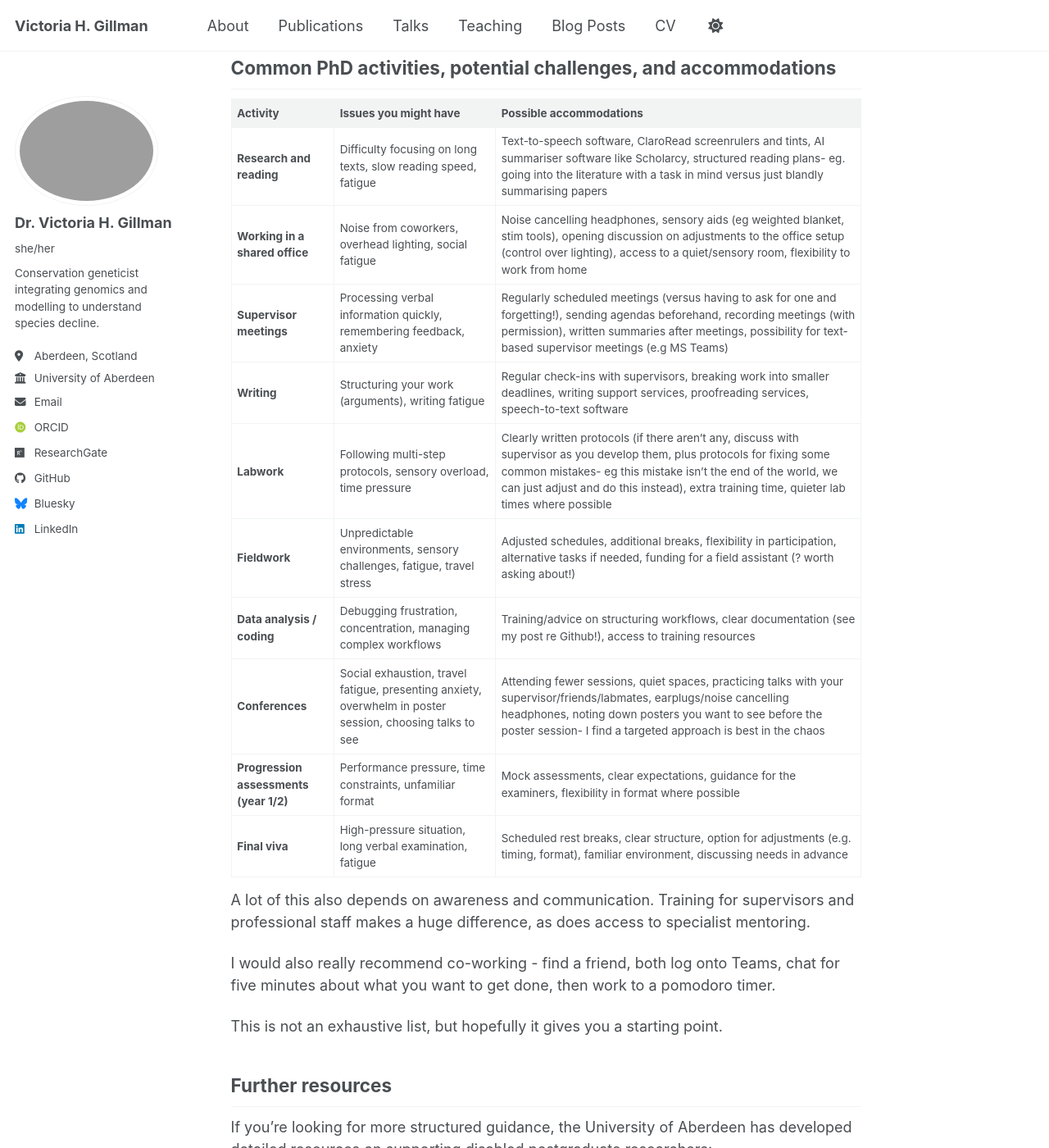
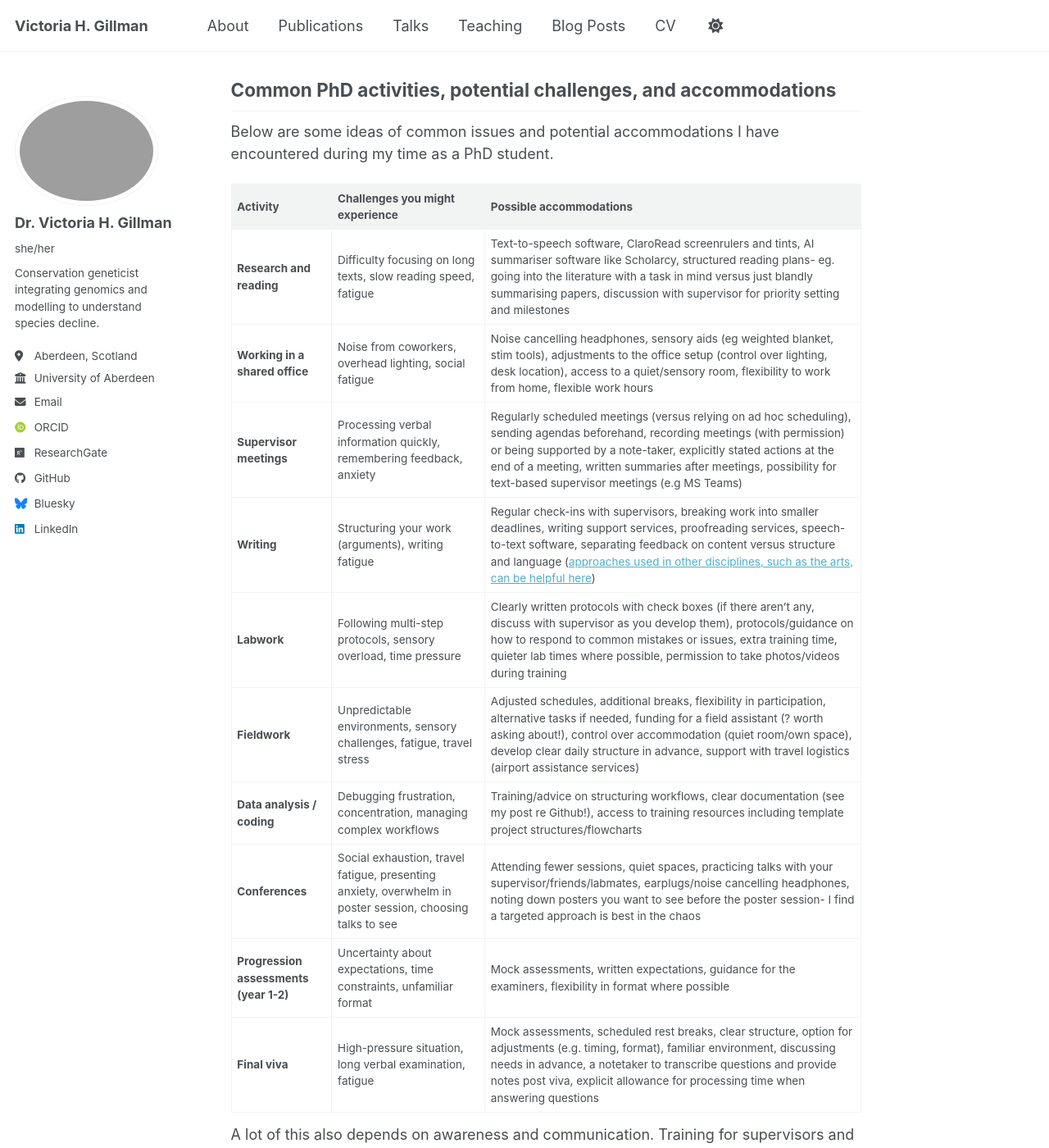
Before and after one commit to victoriagillman/victoriagillman.github.io, a Jekyll site: the page built from _posts/2026-04-05-reasonalbe-adjustments.md, in a window 1280 px wide and 1400 px high, scrolled down 3128 px. Shown: the whole window at 82% size. Built offline with Jekyll 4.4.1, drawn with Linux system fonts in a browser that asks for light colours; emoji names are drawn with the system emoji font; some web fonts are replaced; a script bundle is joined from its source files by our own code; library files that are not in the unit come from our copies; some of the changed text lies outside the part shown.

Commit message:
minor wording updates

```diff
--- a/_posts/2026-04-05-reasonalbe-adjustments.md
+++ b/_posts/2026-04-05-reasonalbe-adjustments.md
@@ -13,14 +13,14 @@ toc: true
 toc_sticky: true
 ---
 
-When I got the email to say I had been accepted for my PhD programme- I was thrilled. I was the first member of my direct family to go to university, and first member in my whole known family to go for a PhD. I also am dyslexic, now diagnosed autistic, and had received accommodations through extra time in my GCSEs and A-levels plus accommodations during my MSci, including extra time in exams and a special pen that recorded my lectures and my writing at the same time. Thinking back- I think I would've preferred a notetaker!
+When I got the message to say I had been accepted for my PhD programme, I was thrilled. I was the first member of my direct family to go to university, and the first member in my wider family to go for a PhD. I had also received accommodations related to neurodiversity through my GCSEs, A-levels and my MSci.
 
-So when I received my PhD offer, my first port of call was the Student Support service. Here I discovered that accommodations for PhD students were as clear as mud for the students and staff they interact with (inc supervisors and professional staff).
+When I received my PhD offer, my first step was to look into what support was available. Here, I discovered that accommodations for PhD students can sometimes be unclear - for both students and staff they interact with (including supervisors and professional staff), particularly for new first-generation students who may find it harder to visualise what the full PhD process involves and what support might be helpful.
 
-I aim with this post to concisely clear up some of that confusion and provide concrete examples of accommodations that I heard about during my PhD
+I aim with this post to concisely clear up some of that confusion and provide concrete examples of accommodations that I encountered during my PhD.
 
 ## For the new PhD students
-When I had my first chat about accommodations, I was asked what I thought would be useful. I answered- *"I don't know, I have never done a PhD before!"* So first, here is a breakdown of what a general PhD looks like.
+When I had my first chat about accommodations, I was asked what I thought would be useful. I answered- *"I don't know, I have never done a PhD before."* So first, here is a breakdown of what a general PhD looks like.
 
 PhDs similar to mine, that is a PhD in Biological Sciences in the UK lasting 3-4 years, largely have these main activities:
 
@@ -53,19 +53,19 @@ This usually goes through student support or disability services and may result
 
 ### 2. Disabled Students’ Allowance (DSA)/ Funded specific adjustments
 
-Depending on your situation, you may also be eligible for Disabled Students’ Allowance or your funding body may have additional funding available for disability support (hello UKRI funded students).
+Depending on your situation, you may also be eligible for Disabled Students’ Allowance or your funding body may have additional funding available for disability support (e.g. UKRI funded students).
 
 This can fund things like:
 - software (e.g. text-to-speech)
 - equipment
 - specialist mentoring
 
-However, how this applies to PhD students can be a bit unclear, especially depending on whether your PhD is:
+However, how this applies to PhD students can vary, especially depending on whether your PhD is:
 - self-funded
 - funded by a research council (e.g. UKRI)
 - funded by another source
 
-Student support usually leads this, plus your school administrator and your funding body. I recommend asking about your specific process to getting funded support early on - including who sends what paperwork to who, and especially reasonable timelines for each step down the funding pipeline. Dont be afraid to ask questions.
+Student support usually leads this, alongside your school administrator and your funding body. I recommend asking early on about your specific process to accessing funded support - including who sends what paperwork to who, and especially reasonable timelines for each step down the funding pipeline. Don't be afraid to ask questions.
 
 ### 3. Informal / day-to-day adjustments
 
@@ -81,7 +81,7 @@ For example:
 - where you work
 - how tasks are structured
 
-These are often the easiest to implement, but also the least clearly communicated.
+These are often the easiest to implement informally, but may also be supported through formal systems.
 
 ---
 
@@ -91,24 +91,26 @@ One way I have found helpful to answer this question is to think about your PhD
 
 ## Common PhD activities, potential challenges, and accommodations
 
-| Activity | Issues you might have | Possible accommodations |
+Below are some ideas of common issues and potential accommodations I have encountered during my time as a PhD student.
+
+| Activity | Challenges you might experience | Possible accommodations |
 |----------|----------------------|------------------------|
-| **Research and reading** | Difficulty focusing on long texts, slow reading speed, fatigue | Text-to-speech software, ClaroRead screenrulers and tints, AI summariser software like Scholarcy, structured reading plans- eg. going into the literature with a task in mind versus just blandly summarising papers |
-| **Working in a shared office** | Noise from coworkers, overhead lighting, social fatigue | Noise cancelling headphones, sensory aids (eg weighted blanket, stim tools), opening discussion on adjustments to the office setup (control over lighting), access to a quiet/sensory room, flexibility to work from home |
-| **Supervisor meetings** | Processing verbal information quickly, remembering feedback, anxiety | Regularly scheduled meetings (versus having to ask for one and forgetting!), sending agendas beforehand, recording meetings (with permission), written summaries after meetings, possibility for text-based supervisor meetings (e.g MS Teams) |
-| **Writing** | Structuring your work (arguments), writing fatigue | Regular check-ins with supervisors, breaking work into smaller deadlines, writing support services, proofreading services, speech-to-text software |
-| **Labwork** | Following multi-step protocols, sensory overload, time pressure | Clearly written protocols (if there aren't any, discuss with supervisor as you develop them, plus protocols for fixing some common mistakes- eg this mistake isn't the end of the world, we can just adjust and do this instead), extra training time, quieter lab times where possible |
-| **Fieldwork** | Unpredictable environments, sensory challenges, fatigue, travel stress | Adjusted schedules, additional breaks, flexibility in participation, alternative tasks if needed, funding for a field assistant (? worth asking about!) |
-| **Data analysis / coding** | Debugging frustration, concentration, managing complex workflows | Training/advice on structuring workflows, clear documentation (see my post re Github!), access to training resources |
+| **Research and reading** | Difficulty focusing on long texts, slow reading speed, fatigue | Text-to-speech software, ClaroRead screenrulers and tints, AI summariser software like Scholarcy, structured reading plans- eg. going into the literature with a task in mind versus just blandly summarising papers, discussion with supervisor for priority setting and milestones |
+| **Working in a shared office** | Noise from coworkers, overhead lighting, social fatigue | Noise cancelling headphones, sensory aids (eg weighted blanket, stim tools), adjustments to the office setup (control over lighting, desk location), access to a quiet/sensory room, flexibility to work from home, flexible work hours |
+| **Supervisor meetings** | Processing verbal information quickly, remembering feedback, anxiety | Regularly scheduled meetings (versus relying on ad hoc scheduling), sending agendas beforehand, recording meetings (with permission) or being supported by a note-taker, explicitly stated actions at the end of a meeting, written summaries after meetings, possibility for text-based supervisor meetings (e.g MS Teams) |
+| **Writing** | Structuring your work (arguments), writing fatigue | Regular check-ins with supervisors, breaking work into smaller deadlines, writing support services, proofreading services, speech-to-text software, separating feedback on content versus structure and language ([approaches used in other disciplines, such as the arts, can be helpful here](https://medium.com/@vilabianca/the-10-steps-to-a-high-quality-manuscript-understanding-the-review-editing-process-2490057f44ae)) |
+| **Labwork** | Following multi-step protocols, sensory overload, time pressure | Clearly written protocols with check boxes (if there aren't any, discuss with supervisor as you develop them), protocols/guidance on how to respond to common mistakes or issues, extra training time, quieter lab times where possible, permission to take photos/videos during training |
+| **Fieldwork** | Unpredictable environments, sensory challenges, fatigue, travel stress | Adjusted schedules, additional breaks, flexibility in participation, alternative tasks if needed, funding for a field assistant (? worth asking about!), control over accommodation (quiet room/own space), develop clear daily structure in advance, support with travel logistics (airport assistance services) |
+| **Data analysis / coding** | Debugging frustration, concentration, managing complex workflows | Training/advice on structuring workflows, clear documentation (see my post re Github!), access to training resources including template project structures/flowcharts |
 | **Conferences** | Social exhaustion, travel fatigue, presenting anxiety, overwhelm in poster session, choosing talks to see | Attending fewer sessions, quiet spaces, practicing talks with your supervisor/friends/labmates, earplugs/noise cancelling headphones, noting down posters you want to see before the poster session- I find a targeted approach is best in the chaos |
-| **Progression assessments (year 1/2)** | Performance pressure, time constraints, unfamiliar format | Mock assessments, clear expectations, guidance for the examiners, flexibility in format where possible |
-| **Final viva** | High-pressure situation, long verbal examination, fatigue | Scheduled rest breaks, clear structure, option for adjustments (e.g. timing, format), familiar environment, discussing needs in advance |
+| **Progression assessments (year 1-2)** | Uncertainty about expectations, time constraints, unfamiliar format | Mock assessments, written expectations, guidance for the examiners, flexibility in format where possible |
+| **Final viva** | High-pressure situation, long verbal examination, fatigue | Mock assessments, scheduled rest breaks, clear structure, option for adjustments (e.g. timing, format), familiar environment, discussing needs in advance, a notetaker to transcribe questions and provide notes post viva, explicit allowance for processing time when answering questions |
 
 A lot of this also depends on awareness and communication. Training for supervisors and professional staff makes a huge difference, as does access to specialist mentoring.
 
 I would also really recommend co-working - find a friend, both log onto Teams, chat for five minutes about what you want to get done, then work to a pomodoro timer.
 
-This is not an exhaustive list, but hopefully it gives you a starting point.
+This is not an exhaustive list but hopefully it gives you a starting point.
 
 ## Further resources
 
```
Also changed, not shown: other parts of _posts/2026-04-05-reasonalbe-adjustments.md (+2 -2 lines), _posts/2026-04-06-github_intro.md (+2 -2 lines).
